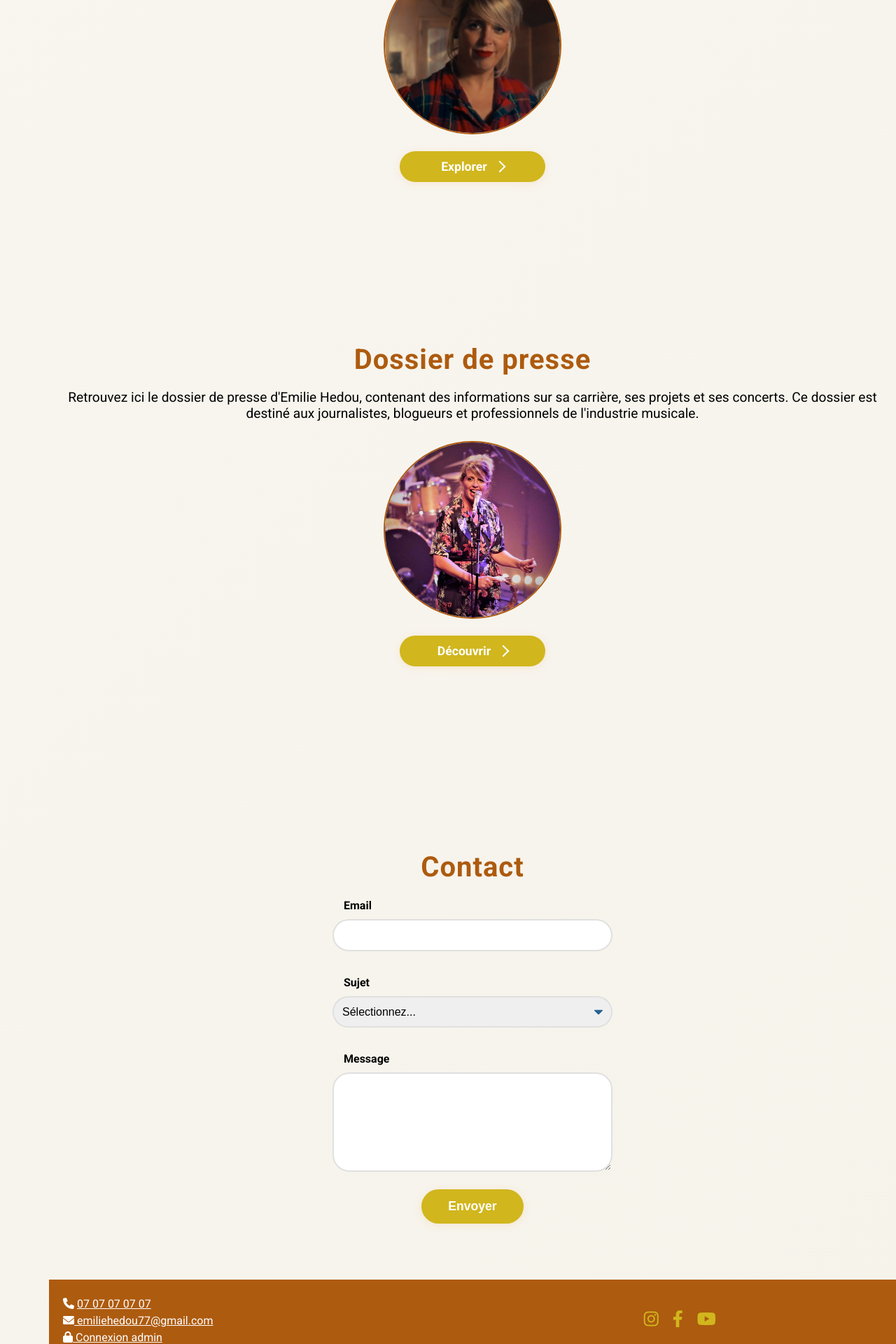
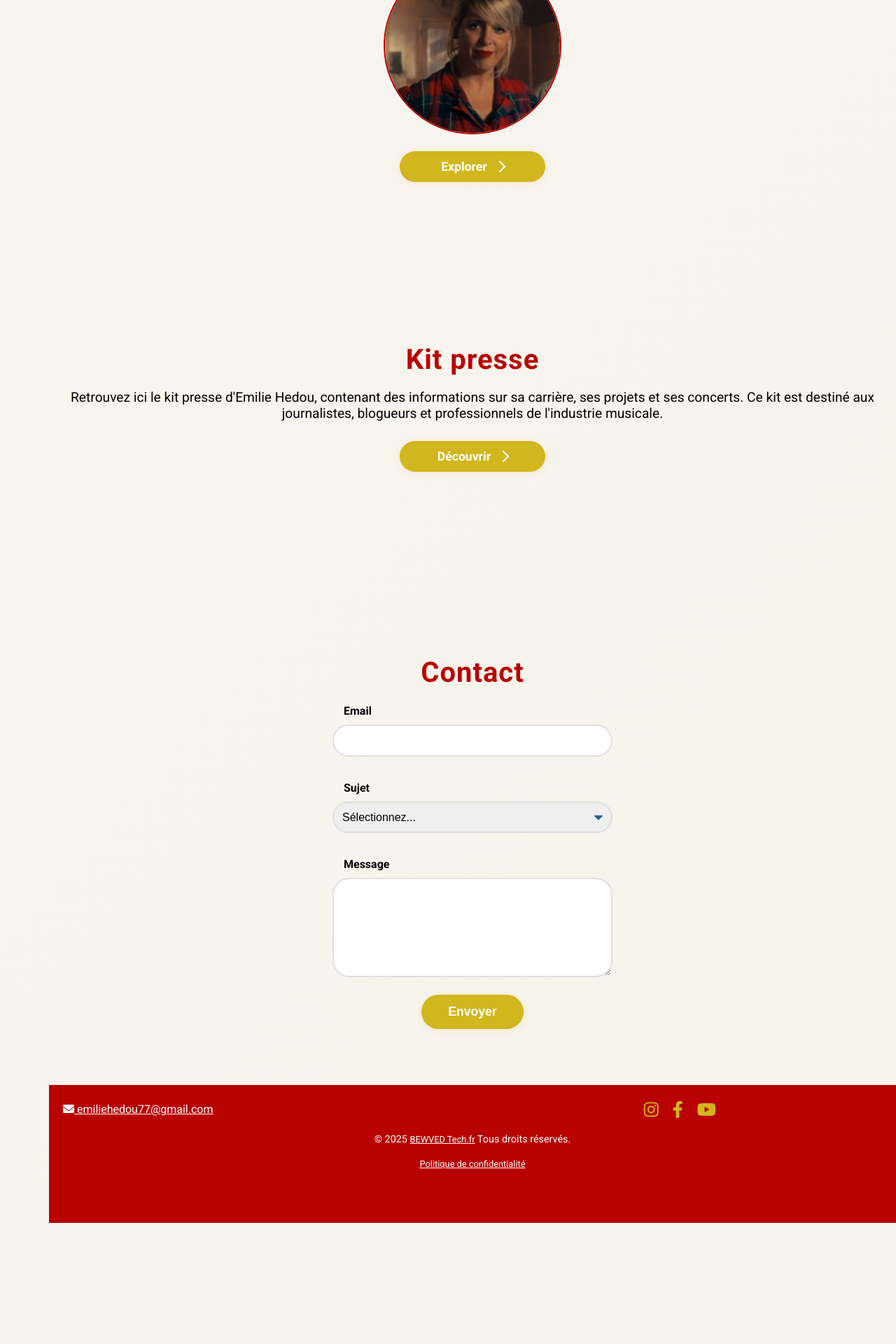
Before and after one commit to BrunoJubert/EmilieHedou-php, a PHP site: page /EmilieHedou-php/views/pages/home.php in a window 1280 px wide. Shown: the part 2600-4520 px from the top of the page at 70% size. After the commit the page ends 4347 px from the top, so only its background shows below. Run offline with PHP 8.4, Linux system fonts and the light colour scheme; data that the repository does not hold is empty; some libraries are stand-ins or nearby versions.

Commit message:
kit presse + ajustement css

```diff
--- a/public/js/index.js
+++ b/public/js/index.js
@@ -120,7 +120,7 @@ document.addEventListener("DOMContentLoaded", () => {
       });
     },
     {
-      threshold: 0.2,
+      threshold: 0.05,
     }
   );
   sections.forEach((section) => observer.observe(section));
--- a/public/styles/styles.css
+++ b/public/styles/styles.css
@@ -6,7 +6,7 @@
 :root {
   /* Couleurs */
   --landing-button: #d1b61d;
-  --primary-dark: #ad5b0f;
+  --primary-dark: #b80101;
   --secondary-dark: #000000;
   --primary-darker: #000000;
   --text-light: #ffffff;
@@ -592,6 +592,7 @@ a.see-more:hover {
   transform: translateY(-1px);
 }
 
+
 /* Flèche à droite du texte */
 .see-more-dropdown .arrow {
   display: inline-block;
@@ -1593,6 +1594,7 @@ a.see-more:hover {
 }
 
 
+
 /*
 ////////////////////////////////////////////////////////////////////////
 //////////////////////////// RESPONSIVE ////////////////////////////////
@@ -1968,4 +1970,15 @@ a.see-more:hover {
     padding: 12px 10px 16px 10px;
     font-size: 0.97em;
   }
-}
+
+  .kit {
+    display: flex;
+    flex-direction: row;
+  }
+  .kit img {
+    flex: 1 1 50%;
+    max-width: 30%;
+    height: auto;
+  }
+
+}
--- a/treeMap.ini
+++ b/treeMap.ini
@@ -3,8 +3,12 @@ EmilieHedou-php/
 │  └─ db.php
 ├─ public/
 │  ├─ assets/
+│  │  ├─ kit_presse_recto.jpg
+│  │  ├─ kit_presse_verso.jpg
+│  │  ├─ kit_presse.pdf
 │  │  ├─ landing-v.mp4
 │  │  ├─ mimi_bw.jpg
+│  │  ├─ mimi_landing.mp4
 │  │  ├─ mimi-projet.png
 │  │  ├─ mimi1.jpg
 │  │  └─ mimipresse.jpg
@@ -260,10 +264,12 @@ EmilieHedou-php/
 ├─ .env
 ├─ .env.docker
 ├─ .env.example
+├─ .gitignore
 ├─ .htaccess
 ├─ composer.json
 ├─ composer.lock
 ├─ docker-compose.yml
 ├─ Dockerfile
 ├─ index.php
+├─ Makefile
 └─ treeMap.ini
--- a/views/pages/home.php
+++ b/views/pages/home.php
@@ -49,12 +49,12 @@ if (isset($_GET['login'])) {
             et a depuis lors captivé le public avec sa voix unique et son style musical distinctif.
         </p>
         <img class="mimibw" src="/public/assets/mimi_bw.jpg" alt="Biographie Emilie" />
-        <details class="see-more-dropdown">
+        <details class="see-more-dropdown" id="bio-details">
             <summary class="see-more">
                 Lire la Bio
                 <span class="arrow" aria-hidden="true"></span>
             </summary>
-            <div class="bio-content bio-grid" id="bio-details">
+            <div class="bio-content bio-grid">
                 <div class="bio-bloc bio-voix">
                     <h3>Une voix lumineuse et un lien puissant avec le public</h3>
                     <p>
@@ -170,7 +170,7 @@ if (isset($_GET['login'])) {
        ainsi que les vidéos de ses performances.</p>
     </p>
     <img class="mimiprojet" src="/public/assets/mimi-projet.png" alt="Projets Emilie" />
-    <details class="see-more-dropdown">
+    <details class="see-more-dropdown" id="bio-details">
         <summary class="see-more">
             Explorer
             <span class="arrow" aria-hidden="true"></span>
@@ -234,20 +234,30 @@ if (isset($_GET['login'])) {
 
 
     <section id="presse" class="hero section-appear">
-        <h1>Dossier de presse</h1>
+  <h1>Kit presse</h1>
   <p>
-            Retrouvez ici le dossier de presse d'Emilie Hedou, contenant des informations sur sa carrière, ses projets
-            et ses concerts. Ce dossier est destiné aux journalistes, blogueurs et professionnels de l'industrie musicale.
+    Retrouvez ici le kit presse d'Emilie Hedou, contenant des informations sur sa carrière, ses projets
+    et ses concerts. Ce kit est destiné aux journalistes, blogueurs et professionnels de l'industrie musicale.
   </p>
-        <img class="mimibw" src="/public/assets/mimipresse.jpg" alt="Dossier de presse Emilie" />
-        <details class="see-more-dropdown">
+
+  <details class="see-more-dropdown" id="kit-details">
     <summary class="see-more">
       Découvrir
       <span class="arrow" aria-hidden="true"></span>
     </summary>
 
+    <div class="kit">
+      <img src="/public/assets/kit_presse_recto.jpg" alt="Dossier de presse Emilie - Recto" />
+      <img src="/public/assets/kit_presse_verso.jpg" alt="Dossier de presse Emilie - Verso" />
+    </div>
+
+    <a href="/public/assets/kit_presse.pdf" download class="btn-download-pdf" aria-label="Télécharger le kit presse au format PDF">
+      Télécharger le kit presse (PDF)
+    </a>
   </details>
 </section>
+
+
 
     <section id="contact" class="contact-section hero section-appear">
         <h1>Contact</h1>
--- a/views/partials/footer.php
+++ b/views/partials/footer.php
@@ -1,12 +1,12 @@
 <footer class="site-footer">
     <div class="footer-content">
         <div class="contact-info">
-            <p> <i class="fa-solid fa-phone"></i> <a href="tel:+33707070707"> 07 07 07 07 07</a></p>
+            <!-- <p> <i class="fa-solid fa-phone"></i> <a href="tel:+33707070707"> 07 07 07 07 07</a></p> -->
             <p> <i class="fa-solid fa-envelope"></i><a href="mailto:emiliehedou77@gmail.com">
                     emiliehedou77@gmail.com</a></p>
-            <a href="#admin-login-modal" id="admin-login-link" title="Connexion admin">
+            <!-- <a href="#admin-login-modal" id="admin-login-link" title="Connexion admin">
                 <i class="fa-solid fa-lock"></i> Connexion admin</a>
-            </a>
+            </a> -->
         </div>
         <div class="social-icons">
             <a href="https://www.instagram.com/emiliehedou/" target="_blank" rel="noopener" aria-label="Instagram">
```
Also changed, not shown: public/assets/kit_presse_recto.jpg (added), public/assets/kit_presse_verso.jpg (added), 1 other file. Lines whose indentation alone changed are shown as unchanged.
